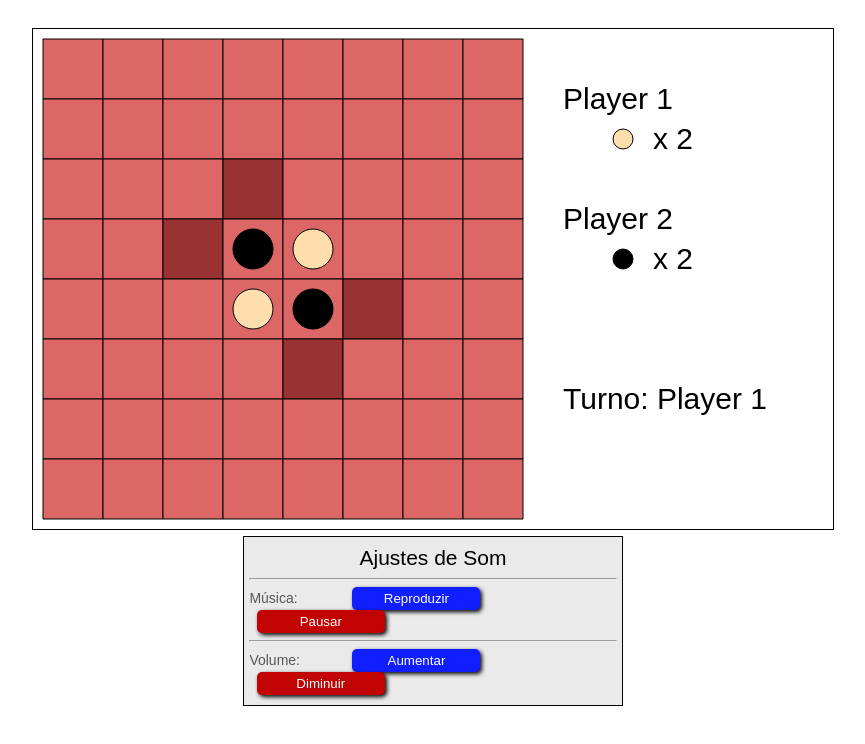
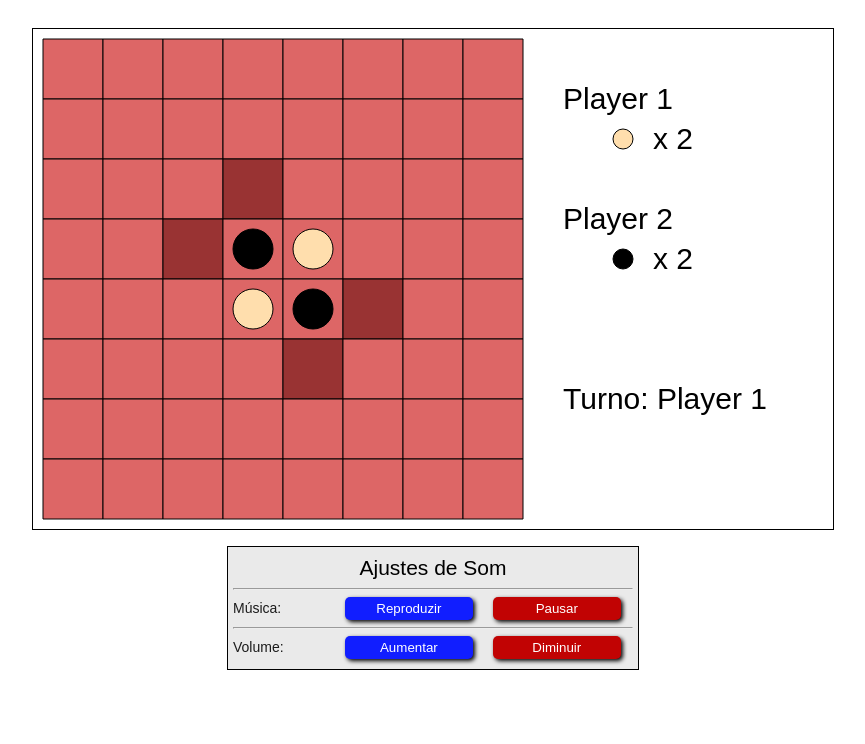
Before and after one commit to marcosfparreiras/othello, a plain HTML site: page index.html in a window 1280 px wide. Shown: the whole page, without its empty margins (207-1072 px from the left). Drawn offline with Linux system fonts and the light colour scheme.

Commit message:
Estilizando area para ajustes de som

```diff
--- a/css/style.css
+++ b/css/style.css
@@ -20,10 +20,10 @@ canvas { border: 1px solid black; }
 
 #sound_config{
   border: 1px solid black;
-  width: 30%;
+  width: 25rem;
   background-color: #eaeaea;
   padding: 10px 5px;
-  margin: 0 auto;
+  margin: 10px auto 0;
 }
 
 #sound_config .option-title {
@@ -43,13 +43,14 @@ canvas { border: 1px solid black; }
   box-shadow: 2px 2px 4px black;
 }
 
+
+
 #sound_config .btn.reproduzir, .btn.aumentar{ background-color: #111EFF; }
 #sound_config .btn.reproduzir:hover, .btn.aumentar:hover{ background-color: #040EB9; }
 
 #sound_config .btn.pausar, .btn.diminuir{ background-color: #C10303; }
 #sound_config .btn.pausar:hover, .btn.diminuir:hover{ background-color: #790101; }
 
-#sound_config #music_control{ text-align: left; }
-#sound_config #volume_control{ text-align: left; }
+#music_control, #volume_control{ text-align: left; color: #1C1C1C; }
 #sound_config #music_control span:first-of-type{ width: 25%; display: inline-block; }
 #sound_config #volume_control span:first-of-type{ width: 25%; display: inline-block; }
```
